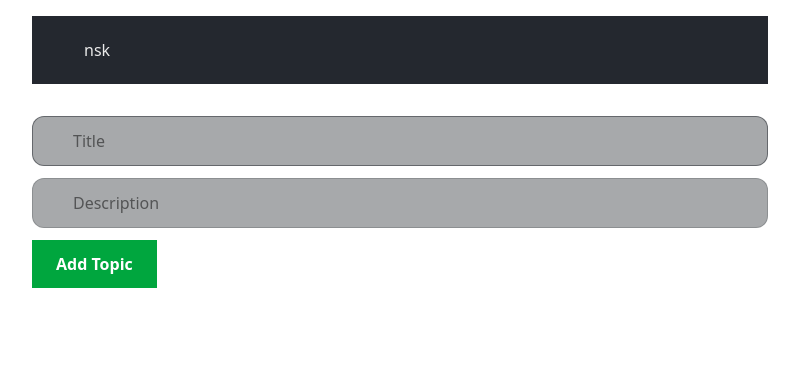
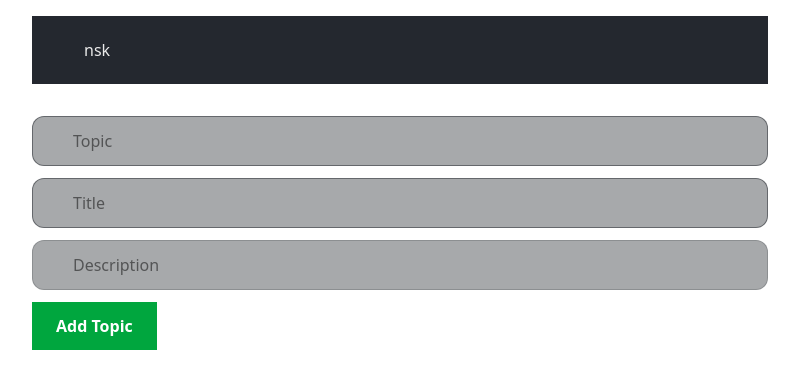
Before and after one commit to eduardonsk/next-mongo-crud, a Next.js app: page /addTask in a window 1280 px wide. Shown: the top 388 px of the page, without its empty margins (240-1039 px from the left). Built offline with nearby package versions, Linux system fonts and the light colour scheme.

Commit message:
feat: Add topic field to task creation and display

```diff
--- a/app/addTask/page.jsx
+++ b/app/addTask/page.jsx
@@ -41,6 +41,14 @@ export default function AddTopic() {
     return (
         <form onSubmit={handleSubmit} className="flex flex-col gap-3">
             <input
+                onChange={(e) => setTopic(e.target.value)}
+                value={topic}
+                className="bg-[#24292F]/40 border border-[#24292F]/50 rounded-xl font-medium px-10 py-3"
+                type="text"
+                placeholder="Topic"
+            />
+
+            <input
                 onChange={(e) => setTitle(e.target.value)}
                 value={title}
                 className="bg-[#24292F]/40 border border-[#24292F]/50 rounded-xl font-medium px-10 py-3"
--- a/components/Navbar.jsx
+++ b/components/Navbar.jsx
@@ -13,7 +13,7 @@ export default function Navbar() {
                 <Link className="text-[#eaeaea] font-medium px-5 py-2.5 text-center inline-flex items-center" href={"./"}>nsk</Link>
 
                 {pathname === '/' && (
-                    <Link className="text-white bg-[#24292F] hover:bg-[#eaeaea]/10 font-medium rounded-lg text-sm px-5 py-2.5 text-center inline-flex items-center"  href={"/addTopic"}><ClipboardDocumentListIcon className="size-6 mr-2 text-[#eaeaea]" />New Topic</Link>
+                    <Link className="text-white bg-[#24292F] hover:bg-[#eaeaea]/10 font-medium rounded-lg text-sm px-5 py-2.5 text-center inline-flex items-center"  href={"/addTask"}><ClipboardDocumentListIcon className="size-6 mr-2 text-[#eaeaea]" />New Task</Link>
                 )}
             </nav>
         </>
--- a/components/Tasks.jsx
+++ b/components/Tasks.jsx
@@ -27,6 +27,7 @@ export default async function TasksList() {
             {tasks.map(t => (
                 <div className="p-4 border border-slate-300 my-3 flex justify-between gap-5 items-start">
                     <div>
+                        <h2>{t.topic}</h2>
                         <h2 className="font-bold text-2xl">{t.title}</h2>
                         <div>{t.description}</div>
                     </div>
```
